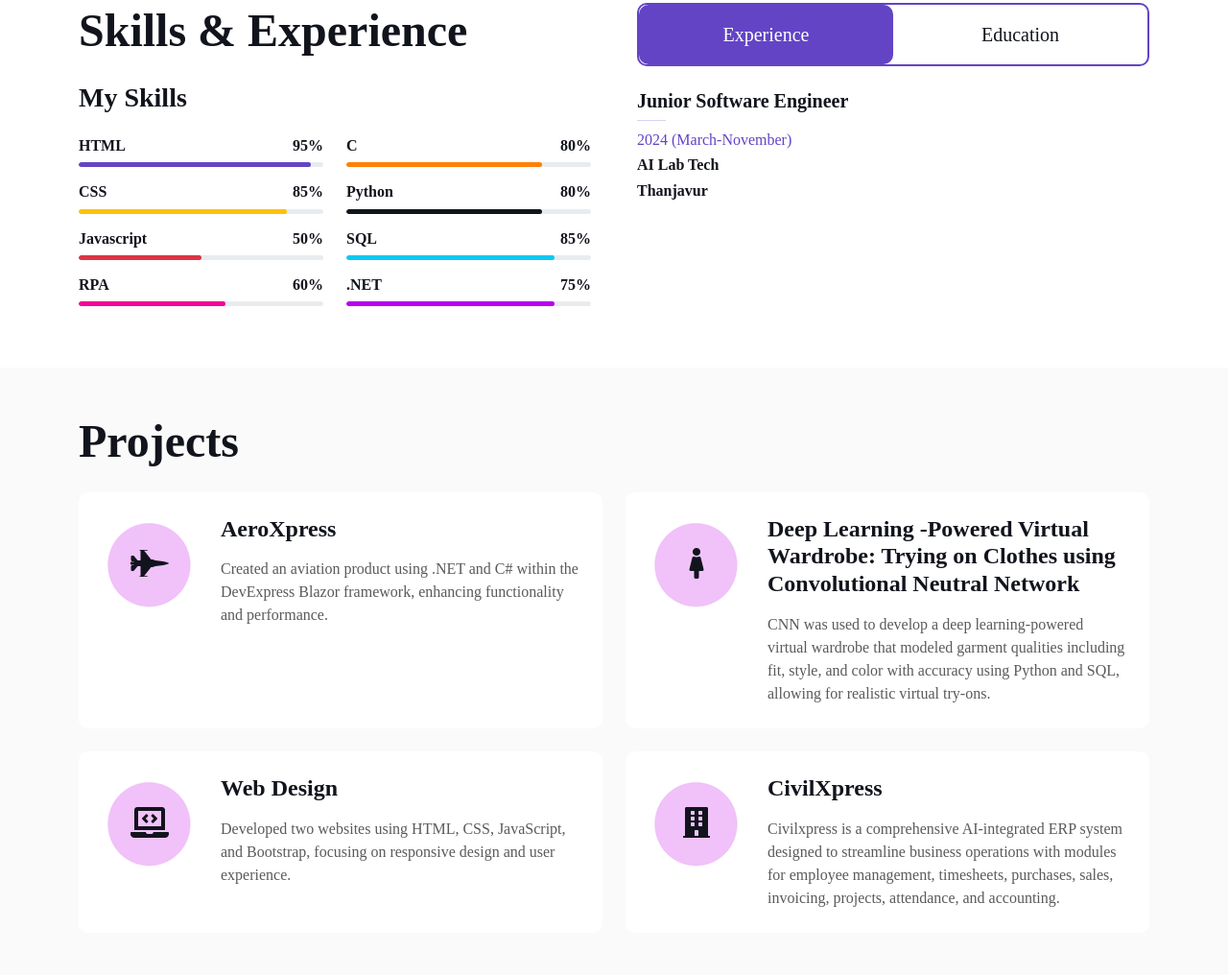
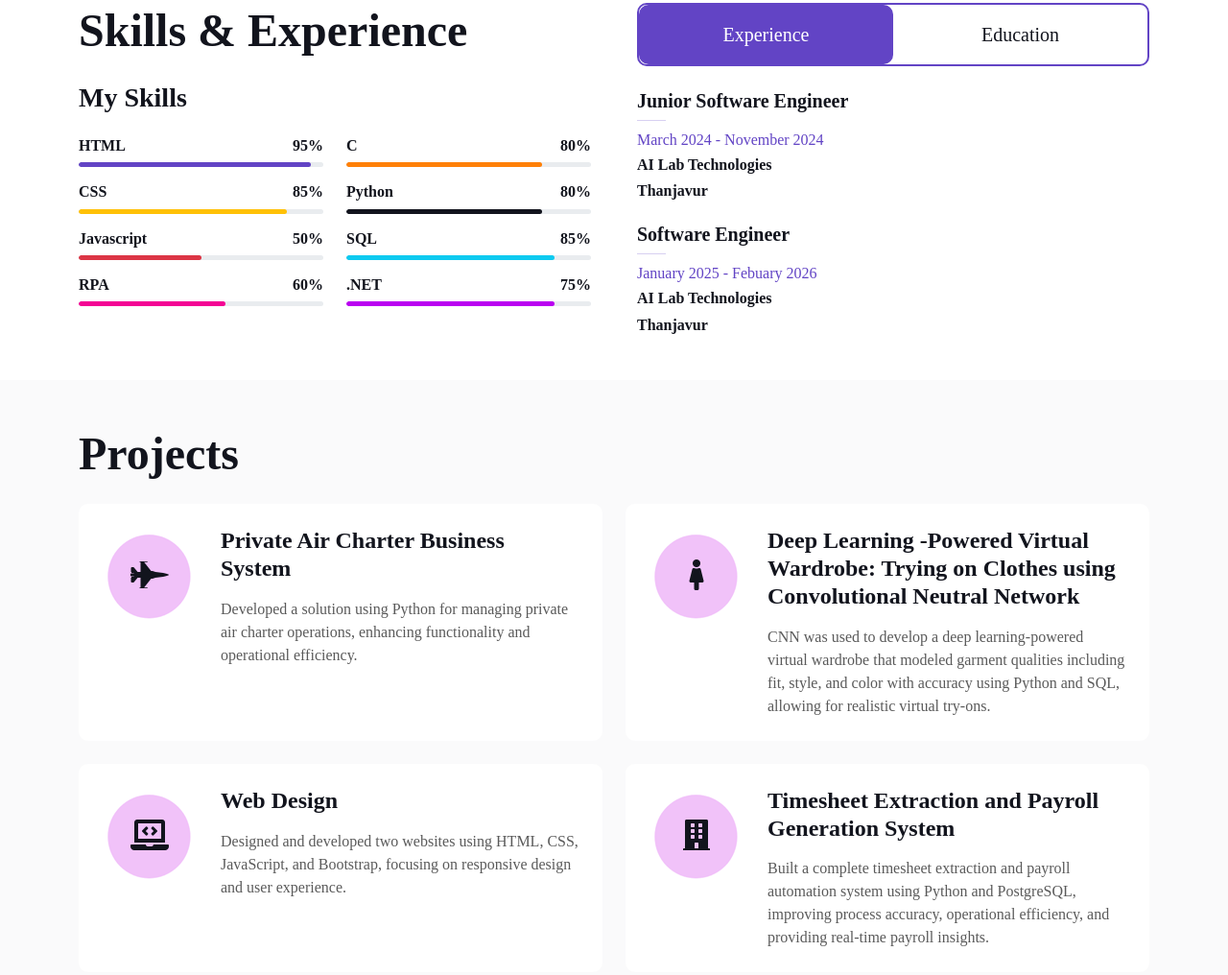
Before and after one commit to SherinSnepy/portfolio, a plain HTML site: page index.html in a window 1280 px wide. Shown: the part 1232-2248 px from the top of the page at 96% size. Drawn offline with nearby package versions, Linux system fonts and the light colour scheme.

Commit message:
Update index.html

```diff
--- a/index.html
+++ b/index.html
@@ -103,7 +103,7 @@
 
                         <h3 class="lh-base mb-0">About me</h3>
                     </div>
-                    <p class="mb-4">As a computer science engineer, I have a strong desire to support cutting-edge initiatives that stretch the limits of technology. In order to progress technology and provide meaningful solutions, I am committed to lifelong learning and keeping up with emerging trends. My objective is to contribute to work that transforms and shapes the future.</p>
+                    <p class="mb-4">I am seeking to pursue advanced studies in Artificial Intelligence to strengthen my technical foundations and expand my expertise in intelligent systems, with the goal of contributing to innovative and impactful AI solutions.</p>
                     <p class="mb-3"><i class="far fa-check-circle text-primary me-3"></i>Problem Solving</p>
                     <p class="mb-3"><i class="far fa-check-circle text-primary me-3"></i>Team Player</p>
                     <p class="mb-3"><i class="far fa-check-circle text-primary me-3"></i>Communication</p>
@@ -243,8 +243,14 @@
                                 <div class="col-sm-12">
                                     <h5>Junior Software Engineer</h5>
                                     <hr class="text-primary my-2">
-                                    <p class="text-primary mb-1">2024 (March-November)</p>
-                                    <h6 class="mb-0">AI Lab Tech</h6>
+                                    <p class="text-primary mb-1">March 2024 - November 2024</p>
+                                    <h6 class="mb-0">AI Lab Technologies</h6>
+                                    <h6 class="mb-0" style="margin-top: 0.5rem;">Thanjavur</h6>
+                                    <br />
+                                    <h5>Software Engineer</h5>
+                                    <hr class="text-primary my-2">
+                                    <p class="text-primary mb-1">January 2025 - Febuary 2026</p>
+                                    <h6 class="mb-0">AI Lab Technologies</h6>
                                     <h6 class="mb-0" style="margin-top: 0.5rem;">Thanjavur</h6>
                                 </div>
 
@@ -302,9 +308,9 @@
                             <i class="fa fa-fighter-jet fa-2x text-dark"></i>
                         </div>
                         <div class="ms-sm-4">
-                            <h4 class="mb-3">AeroXpress</h4>
+                            <h4 class="mb-3">Private Air Charter Business System</h4>
 
-                            <span>Created an aviation product using .NET and C# within the DevExpress Blazor framework, enhancing functionality and performance.</span>
+                            <span>Developed a solution using Python for managing private air charter operations, enhancing functionality and operational efficiency.</span>
                         </div>
                     </div>
                 </div>
@@ -328,7 +334,7 @@
                         <div class="ms-sm-4">
                             <h4 class="mb-3">Web Design</h4>
 
-                            <span>Developed two websites using HTML, CSS, JavaScript, and Bootstrap, focusing on responsive design and user experience.</span>
+                            <span>Designed and developed two websites using HTML, CSS, JavaScript, and Bootstrap, focusing on responsive design and user experience.</span>
                         </div>
                     </div>
                 </div>
@@ -338,9 +344,9 @@
                             <i class="fa fa-building fa-2x text-dark"></i>
                         </div>
                         <div class="ms-sm-4">
-                            <h4 class="mb-3">CivilXpress</h4>
+                            <h4 class="mb-3">Timesheet Extraction and Payroll Generation System</h4>
 
-                            <span>Civilxpress is a comprehensive AI-integrated ERP system designed to streamline business operations with modules for employee management, timesheets, purchases, sales, invoicing, projects, attendance, and accounting.</span>
+                            <span>Built a complete timesheet extraction and payroll automation system using Python and PostgreSQL, improving process accuracy, operational efficiency, and providing real-time payroll insights.</span>
                         </div>
                     </div>
                 </div>
@@ -366,7 +372,7 @@
             <div class="row g-5">
                 <div class="col-lg-5 col-md-6 wow fadeInUp" data-wow-delay="0.1s" style="text-align:center">
                     <p class="mb-2">Address:</p>
-                    <h5 class="fw-bold">Ramanthapuram,Tamilnadu-623529</h5>
+                    <h5 class="fw-bold">Tamilnadu, India - 623529</h5>
                     <hr class="w-100">
 
                     <p class="mb-2">Mail me:</p>
```
